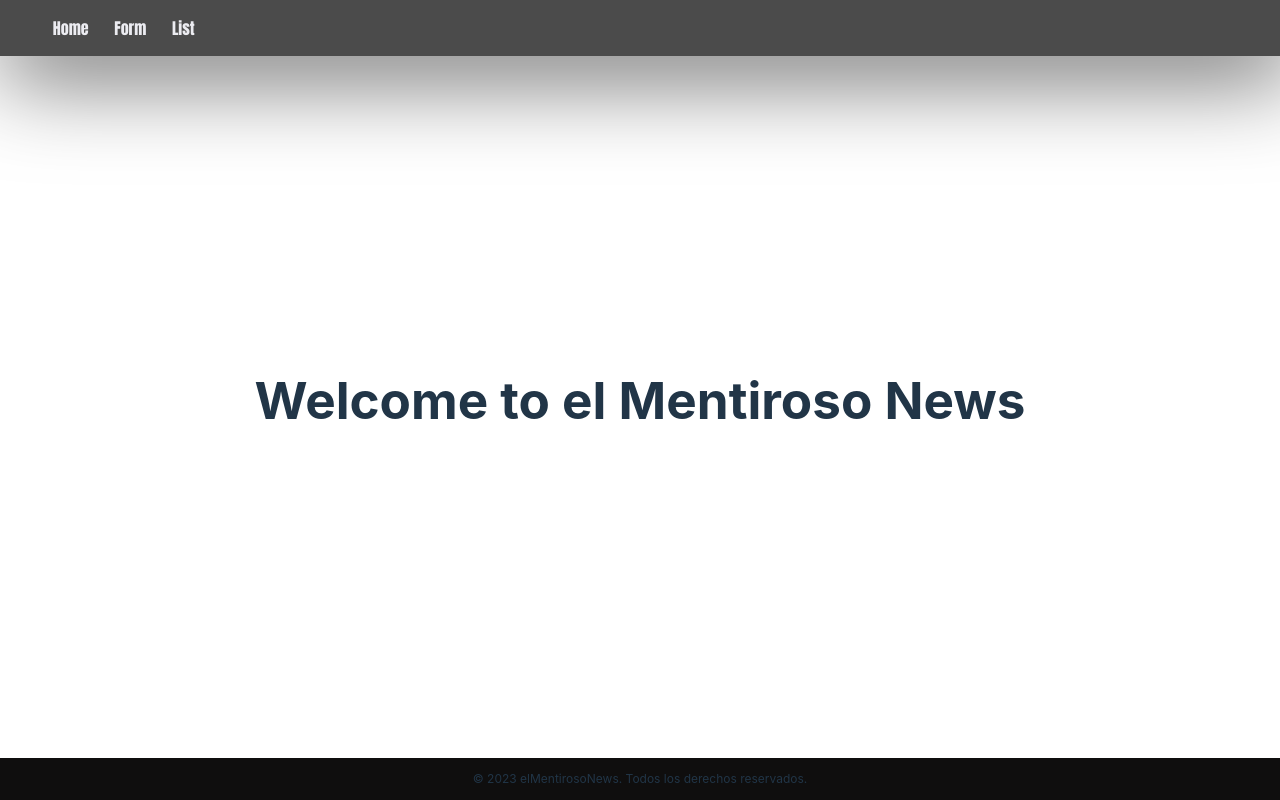
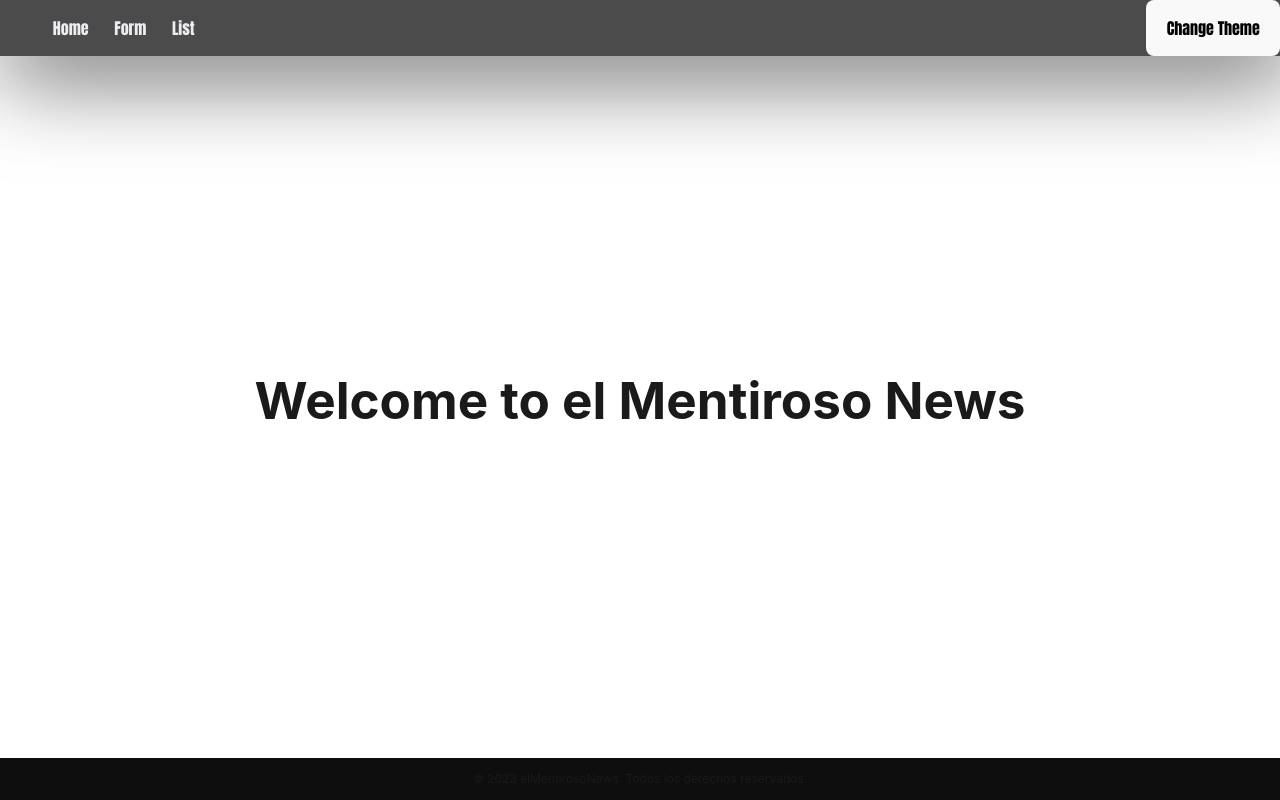
Before and after one commit to dondifer/react-news, a React (Vite) app in the folder react-news/: page / in a window 1280 px wide. Built offline with nearby package versions, Linux system fonts and the light colour scheme.

Commit message:
fix: theme try

```diff
--- a/react-news/package.json
+++ b/react-news/package.json
@@ -24,6 +24,7 @@
     "eslint-plugin-react": "^7.32.2",
     "eslint-plugin-react-hooks": "^4.6.0",
     "eslint-plugin-react-refresh": "^0.3.4",
+    "styled-components": "^5.3.10",
     "vite": "^4.3.9"
   }
 }
--- a/react-news/src/App.jsx
+++ b/react-news/src/App.jsx
@@ -6,6 +6,12 @@ import List from "./components/List/List.jsx";
 import Footer from "./components/Footer/Footer.jsx";
 import { BrowserRouter, Route, Routes } from "react-router-dom";
 import { GlobalProvider } from "./context/GlobalState";
+import { useContext, useEffect } from "react";
+import { GlobalContext } from "./context/GlobalState";
+import { lightTheme, darkTheme } from "./assets/styles/Theme";
+import { ThemeProvider } from "styled-components";
+
+import GlobalStyles from "./assets/styles/GlobalStyles";
 
 function App() {
   const links = [
@@ -13,10 +19,19 @@ function App() {
     { name: "Form", url: "/form" },
     { name: "List", url: "/list" },
   ];
+  let theme;
+  // eslint-disable-next-line no-unused-vars
+  const { news, getNews, changeTheme, isDarkThemeEnabled } =
+    useContext(GlobalContext);
 
+  useEffect(() => {
+    theme = isDarkThemeEnabled;
+  }, []);
   return (
     <>
       <div>
+        <ThemeProvider theme={theme ? darkTheme : lightTheme}>
+          <GlobalStyles />
           <GlobalProvider>
             <BrowserRouter>
               <Header links={links} />
@@ -28,6 +43,7 @@ function App() {
               <Footer />
             </BrowserRouter>
           </GlobalProvider>
+        </ThemeProvider>
       </div>
     </>
   );
--- /dev/null
+++ b/react-news/src/assets/styles/GlobalStyles.jsx
@@ -0,0 +1,11 @@
+import { createGlobalStyle } from "styled-components";
+
+const GlobalStyles = createGlobalStyle`
+
+body {
+background-color: ${({ theme }) => theme.bodyBackground};
+color: ${({ theme }) => theme.text};
+}
+`;
+
+export default GlobalStyles;
--- /dev/null
+++ b/react-news/src/assets/styles/Theme.jsx
@@ -0,0 +1,9 @@
+export const lightTheme = {
+  text: "#1a1a1a",
+  bodyBackground: "#FFF",
+};
+
+export const darkTheme = {
+  text: "#ffffff",
+  bodyBackground: "#1a1a1a",
+};
--- a/react-news/src/components/Header/Header.jsx
+++ b/react-news/src/components/Header/Header.jsx
@@ -1,9 +1,12 @@
 /* eslint-disable react/prop-types */
 import { Link, useNavigate } from "react-router-dom";
-import { useEffect } from "react";
+import { useContext, useEffect } from "react";
+import { GlobalContext } from "../../context/GlobalState";
 
 const Header = (props) => {
   const navigate = useNavigate();
+  // eslint-disable-next-line no-unused-vars
+  const { news, getNews, changeTheme } = useContext(GlobalContext);
 
   useEffect(() => {
     navigate("/");
@@ -19,6 +22,7 @@ const Header = (props) => {
             </li>
           ))}
         </ul>
+        <button onClick={changeTheme}>Change Theme</button>
       </nav>
     </div>
   );
--- a/react-news/src/context/AppReducer.jsx
+++ b/react-news/src/context/AppReducer.jsx
@@ -6,6 +6,12 @@ const news = (state, action) => {
         news: action.payload,
       };
 
+    case "CHANGE_THEME":
+      return {
+        ...state,
+        isDarkThemeEnabled: action.payload,
+      };
+
     default:
       return state;
   }
--- a/react-news/src/context/GlobalState.jsx
+++ b/react-news/src/context/GlobalState.jsx
@@ -6,6 +6,7 @@ import { API_KEY } from "../../config/key";
 
 const initialState = {
   news: [],
+  isDarkThemeEnabled: false,
 };
 
 export const GlobalContext = createContext(initialState);
@@ -22,11 +23,23 @@ export const GlobalProvider = ({ children }) => {
       payload: response.data.results,
     });
   };
+
+  const changeTheme = () => {
+    state.isDarkThemeEnabled = !state.isDarkThemeEnabled;
+    console.log("state.isDarkThemeEnabled", state.isDarkThemeEnabled);
+    dispatch({
+      type: "CHANGE_THEME",
+      payload: state.isDarkThemeEnabled,
+    });
+  };
+
   return (
     <GlobalContext.Provider
       value={{
         news: state.news,
         getNews,
+        changeTheme,
+        isDarkThemeEnabled: state.isDarkThemeEnabled,
       }}
     >
       {children}
```
Also changed, not shown: 1 other file (tests, documents, lock files or other folders). Lines whose indentation alone changed are shown as unchanged.
